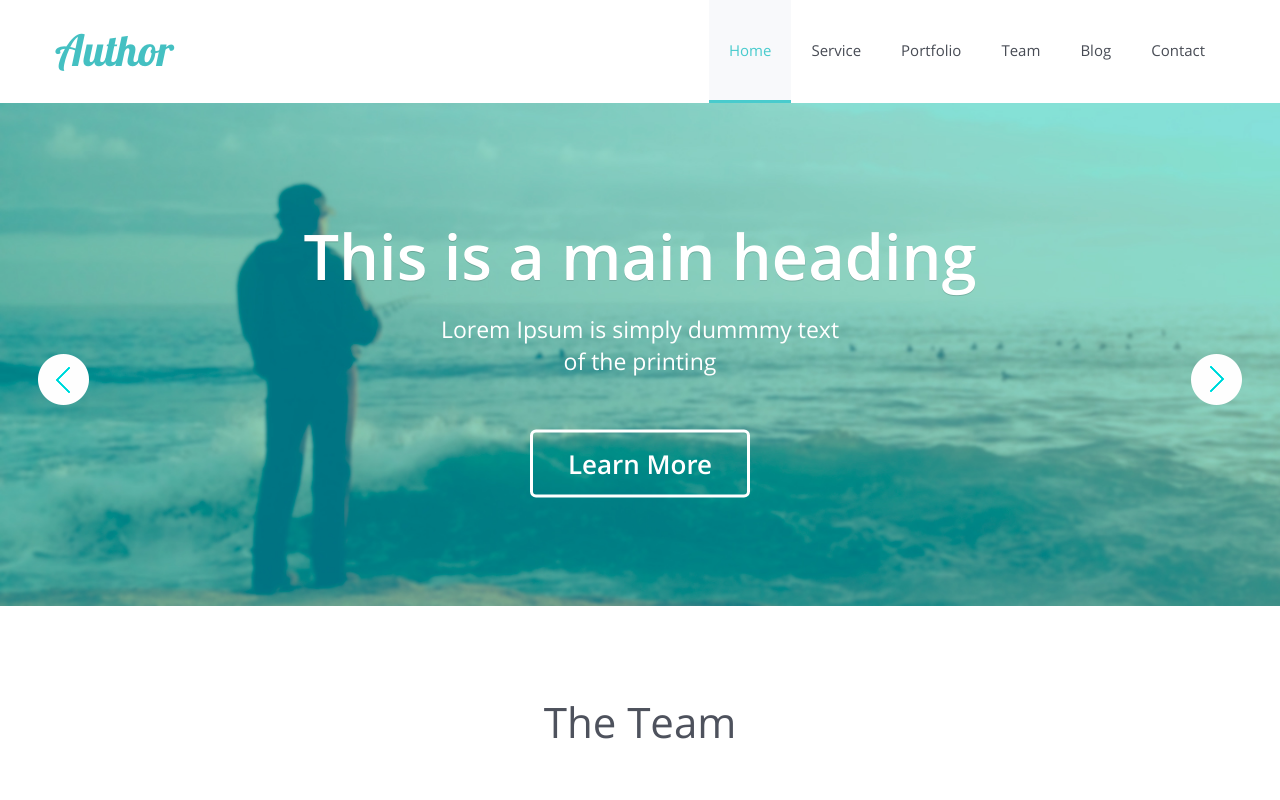
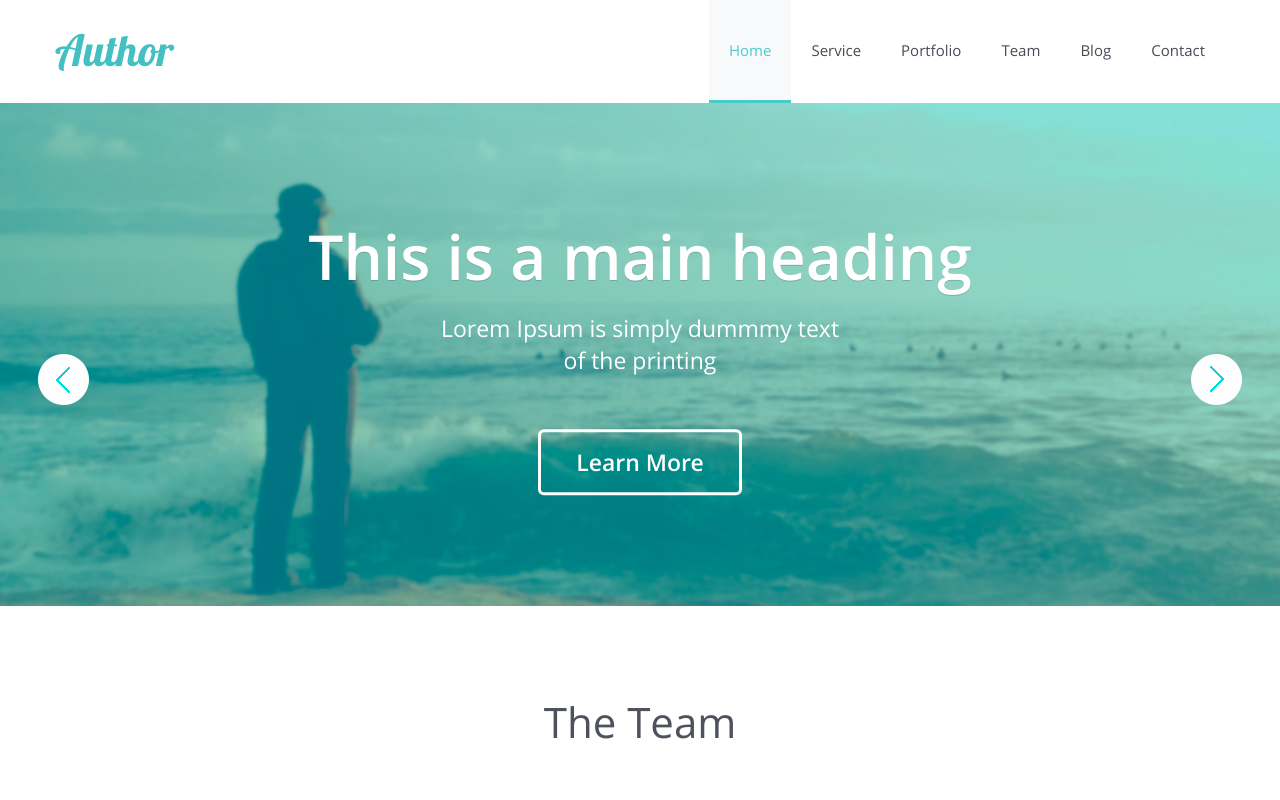
Before and after one commit to Melagomania/author, a website: page app/index.html in a window 1280 px wide. Shown: the top 800 px of the page. Drawn offline with nearby package versions, Linux system fonts and the light colour scheme; files that its build step writes are made by us from their sources; files whose address does not match are found by name.

Commit message:
replaced px's with em's

```diff
--- a/app/index.html
+++ b/app/index.html
@@ -11,6 +11,7 @@
   <div class="header">
     <div class="topline">
       <h1><a href="#">Author</a></h1>
+
       <nav>
         <div class="toggle-menu">
           <div></div>
@@ -31,14 +32,14 @@
     <div class="slide"><img src="img/banner.jpg" alt="">
       <div class="text">
         <h2>This is a main heading</h2>
-        <p>Lorem Ipsum is simply dummmy text<br/> of the printing</p>
+        <p>Lorem Ipsum is simply dummmy text of the printing</p>
         <button type="button" name="learn-more">Learn More</button>
       </div>
     </div>
     <div class="slide"><img src="img/banner.jpg" alt="">
       <div class="text">
         <h2>This is a main heading</h2>
-        <p>Lorem Ipsum is simply dummmy text<br/> of the printing</p>
+        <p>Lorem Ipsum is simply dummmy text of the printing</p>
         <button type="button" name="learn-more">Learn More</button>
       </div>
     </div>
--- a/app/sass/style.sass
+++ b/app/sass/style.sass
@@ -49,19 +49,20 @@ body
           border-bottom: 3px solid $main-color
           a
             color: $main-color
-    .toggle-menu
-      display: none
-      position: absolute
-      top: 40px
-      right: 20px
-      div
-        width: 33px
-        height: 4px
-        margin-bottom: 4px
-        border-radius: 2px
-        background-color: $main-color
-        &:last-child
-          margin-bottom: 0
+  .toggle-menu
+    display: none
+    position: absolute
+    top: 50%
+    transform: translate(0, -50%)
+    right: 20px
+    div
+      width: 33px
+      height: 4px
+      margin-bottom: 4px
+      border-radius: 2px
+      background-color: $main-color
+      &:last-child
+        margin-bottom: 0
 
 
 .slider
@@ -80,19 +81,19 @@ body
       font-size: 23px
       width: 100%
       h2
-        margin-bottom: 15px
-        font-size: 63px
+        margin-bottom: 0.24em
+        font-size: 2.7em
         font-family: "Open Sans Semibold"
         text-shadow: 0.1px 1px 0 rgba(0, 0, 0, 0.16)
       p
         margin: 0 auto
-        margin-bottom: 53px
+        margin-bottom: 2.3em
         max-width: 400px
       button
-        padding: 18px 35px
+        padding: 0.8em 35px
         font-family: "Open Sans Semibold"
-        font-size: 26px
-        line-height: 26px
+        font-size: 1em
+        line-height: 1em
         color: #fff
         background-color: transparent
         border: 3px solid #fff
```
Also changed, not shown: app/css/style.css.
